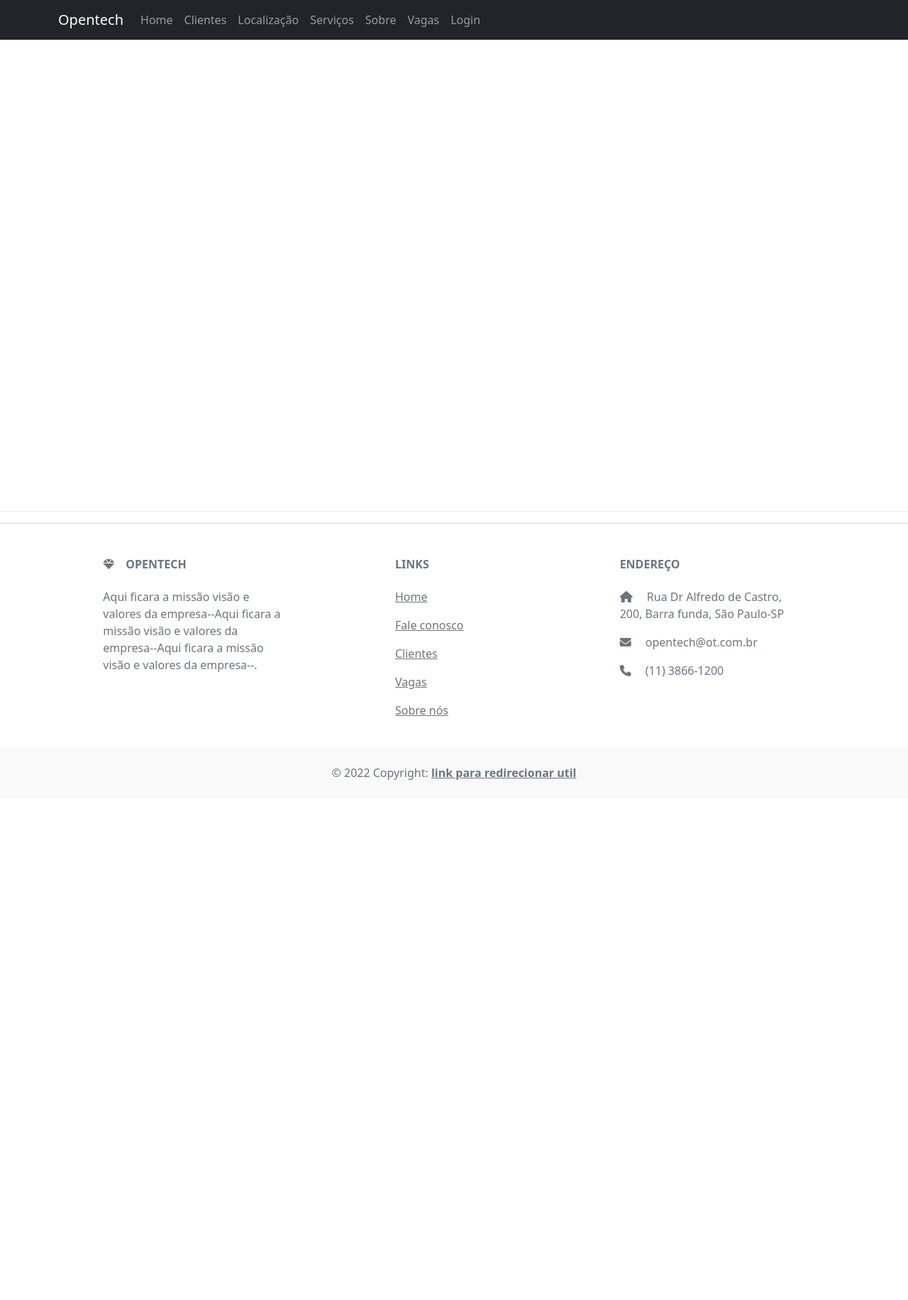
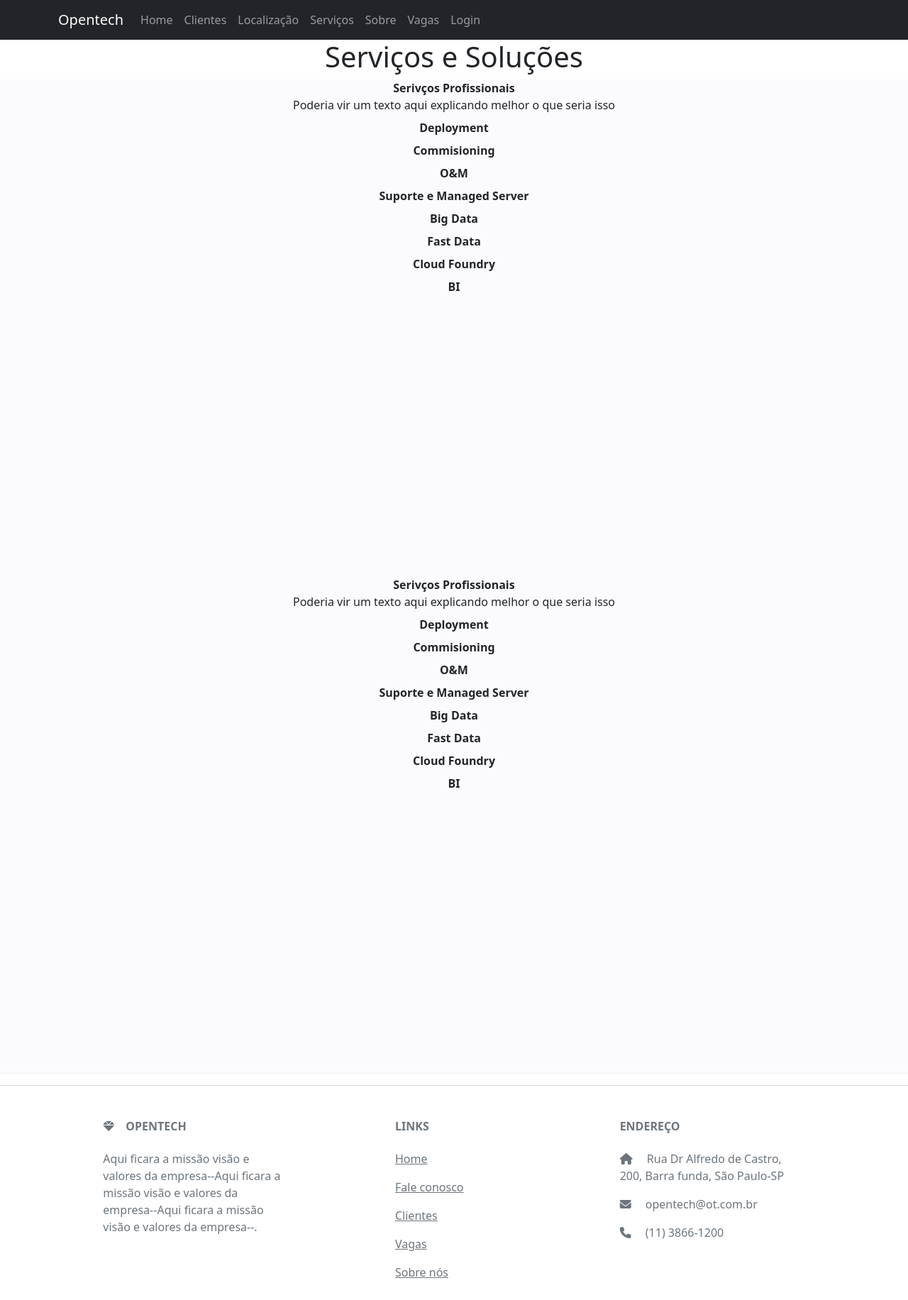
Before and after one commit to PedroMiceli/Sistema-Opentech, a Django app: page / in a window 1280 px wide. Shown: the top 1832 px of the page at 71% size. Before the commit the page ends 1099 px from the top, so only its background shows below. Run offline with Django 4.2, Linux system fonts and the light colour scheme; some libraries are stand-ins or nearby versions.

Commit message:
Começado a configurar o index

```diff
--- a/opentech/paginas/static/paginas/css/index.css
+++ b/opentech/paginas/static/paginas/css/index.css
@@ -0,0 +1,13 @@
+.titulo{
+    text-align: center;
+}
+.sec1{
+    text-align: center;
+    background-color: #fbfbfd;
+    height: 700px;
+}
+.sec2 {
+    text-align: center;
+    background-color: #fbfbfd;
+    height: 700px;
+}
--- a/opentech/paginas/static/paginas/css/modelo.css
+++ b/opentech/paginas/static/paginas/css/modelo.css
@@ -8,8 +8,7 @@
 }
 
 .footer{
-    position: absolute;
-    bottom: 0;
+    position: relative;
     width: 100%;
     height: 80px;
     border-top: solid 1px #eee;
--- a/opentech/paginas/templates/index.html
+++ b/opentech/paginas/templates/index.html
@@ -10,8 +10,56 @@
 
 {% block content %}
 <body>
+    <h1 class = "titulo"> Serviços e Soluções </h1>
+    <div class = "sec1">
 
-
+        <div class = "servicos_solucoes">
+            <dl class = "primeiro_quadro">
+                <dt> Serivços Profissionais </dt>
+                <dd> Poderia vir um texto aqui explicando melhor o que seria isso</dd>
+                <dt> Deployment </dt>
+                <dd></dd>
+                <dt> Commisioning </dt>
+                <dd></dd>
+                <dt> O&M </dt>
+                <dd></dd>
+                <dt> Suporte e Managed Server </dt>
+                <dd></dd>
+                <dt> Big Data </dt>
+                <dd></dd>
+                <dt> Fast Data </dt>
+                <dd></dd>
+                <dt> Cloud Foundry </dt>
+                <dd></dd>
+                <dt> BI </dt>
+                <dd></dd>
+            </dl>
+        </div>
+    </div>
+    <div class = "sec2">
+        <div class = "projetos_solucoes">
+            <dl class = "segundo_quadro">
+                <dt> Serivços Profissionais </dt>
+                <dd> Poderia vir um texto aqui explicando melhor o que seria isso</dd>
+                <dt> Deployment </dt>
+                <dd></dd>
+                <dt> Commisioning </dt>
+                <dd></dd>
+                <dt> O&M </dt>
+                <dd></dd>
+                <dt> Suporte e Managed Server </dt>
+                <dd></dd>
+                <dt> Big Data </dt>
+                <dd></dd>
+                <dt> Fast Data </dt>
+                <dd></dd>
+                <dt> Cloud Foundry </dt>
+                <dd></dd>
+                <dt> BI </dt>
+                <dd></dd>
+            </dl>
+        </div>
+    </div>
 
 </body>
 
```
